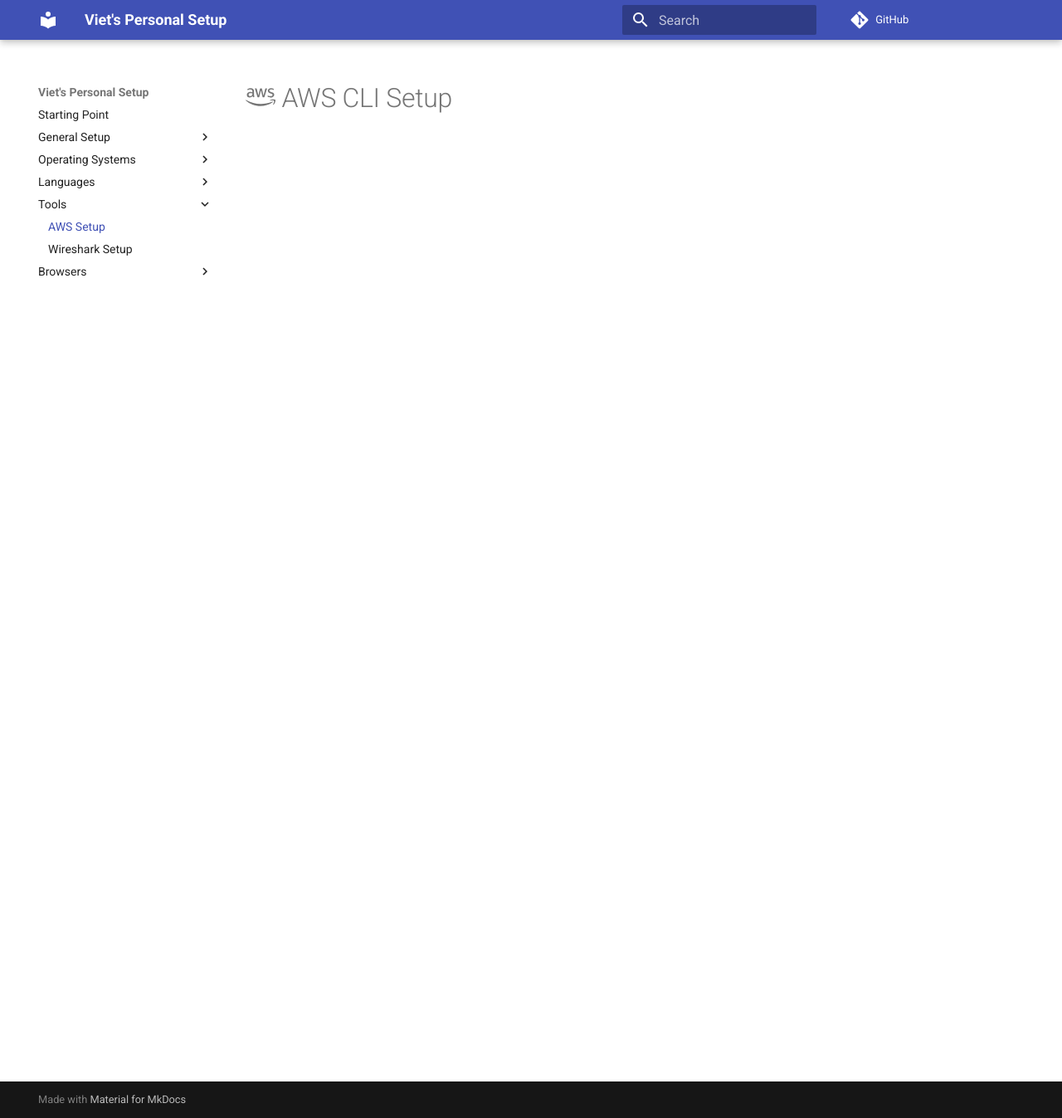
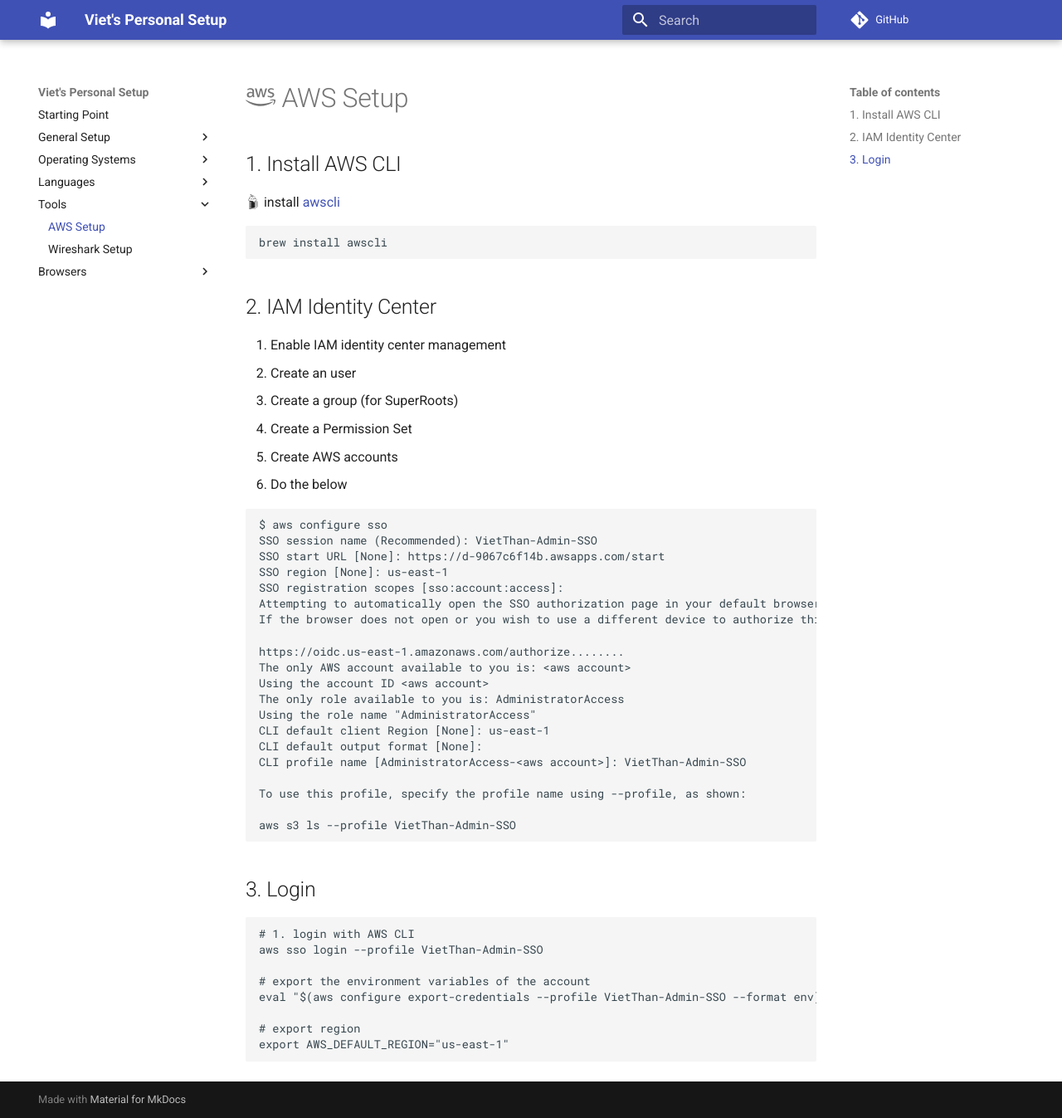
Before and after one commit to VietThan/PersonalSetup, an MkDocs documentation site: the page built from docs/tools/aws-setup.md, in a window 1280 px wide and 1347 px high. Shown: the whole window at 83% size. Built offline with MkDocs 1.6.1 and Material for MkDocs 9.7.7, drawn with Linux system fonts in a browser that asks for light colours; comment, search, counter and statistics services are not loaded.

Commit message:
feature: aws setup

````diff
--- a/docs/tools/aws-setup.md
+++ b/docs/tools/aws-setup.md
@@ -1 +1,53 @@
-# :fontawesome-brands-aws: AWS CLI Setup
+# :fontawesome-brands-aws: AWS Setup
+
+## 1. Install AWS CLI
+
+:simple-homebrew: install [awscli](https://formulae.brew.sh/formula/awscli)
+
+```
+brew install awscli
+```
+
+## 2. IAM Identity Center
+1. Enable IAM identity center management
+2. Create an user
+3. Create a group (for SuperRoots)
+4. Create a Permission Set
+5. Create AWS accounts
+6. Do the below
+
+```{ ..console}
+$ aws configure sso
+SSO session name (Recommended): VietThan-Admin-SSO
+SSO start URL [None]: https://d-9067c6f14b.awsapps.com/start
+SSO region [None]: us-east-1
+SSO registration scopes [sso:account:access]:
+Attempting to automatically open the SSO authorization page in your default browser.
+If the browser does not open or you wish to use a different device to authorize this request, open the following URL:
+
+https://oidc.us-east-1.amazonaws.com/authorize........
+The only AWS account available to you is: <aws account>
+Using the account ID <aws account>
+The only role available to you is: AdministratorAccess
+Using the role name "AdministratorAccess"
+CLI default client Region [None]: us-east-1
+CLI default output format [None]:
+CLI profile name [AdministratorAccess-<aws account>]: VietThan-Admin-SSO
+
+To use this profile, specify the profile name using --profile, as shown:
+
+aws s3 ls --profile VietThan-Admin-SSO
+```
+
+## 3. Login
+
+``` { ..console }
+# 1. login with AWS CLI
+aws sso login --profile VietThan-Admin-SSO
+
+# export the environment variables of the account
+eval "$(aws configure export-credentials --profile VietThan-Admin-SSO --format env)"
+
+# export region
+export AWS_DEFAULT_REGION="us-east-1"
+```
````
